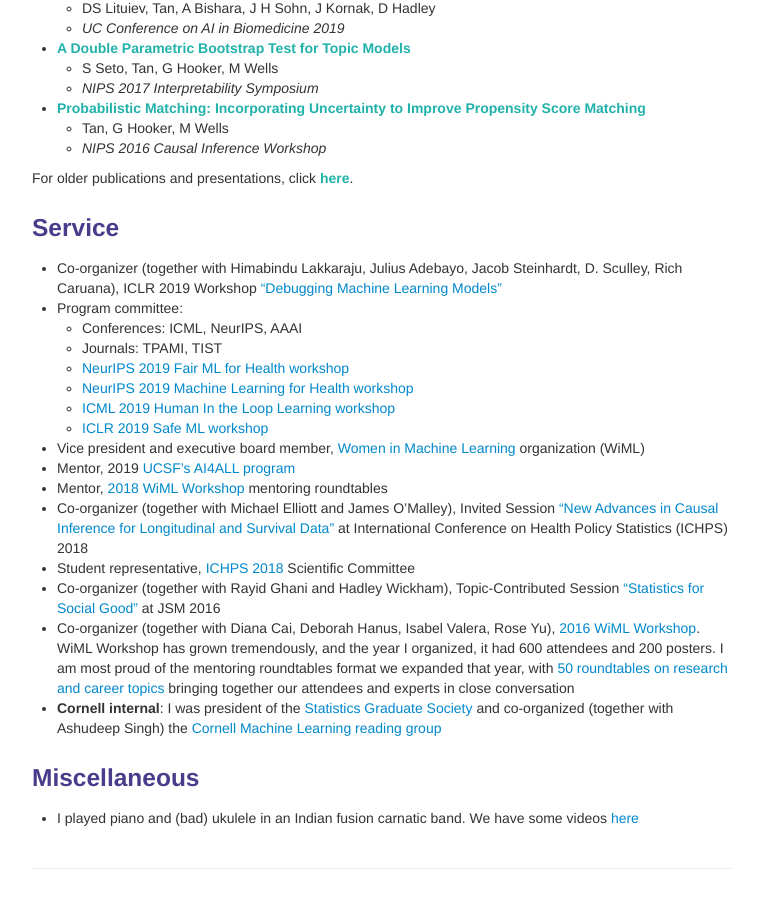
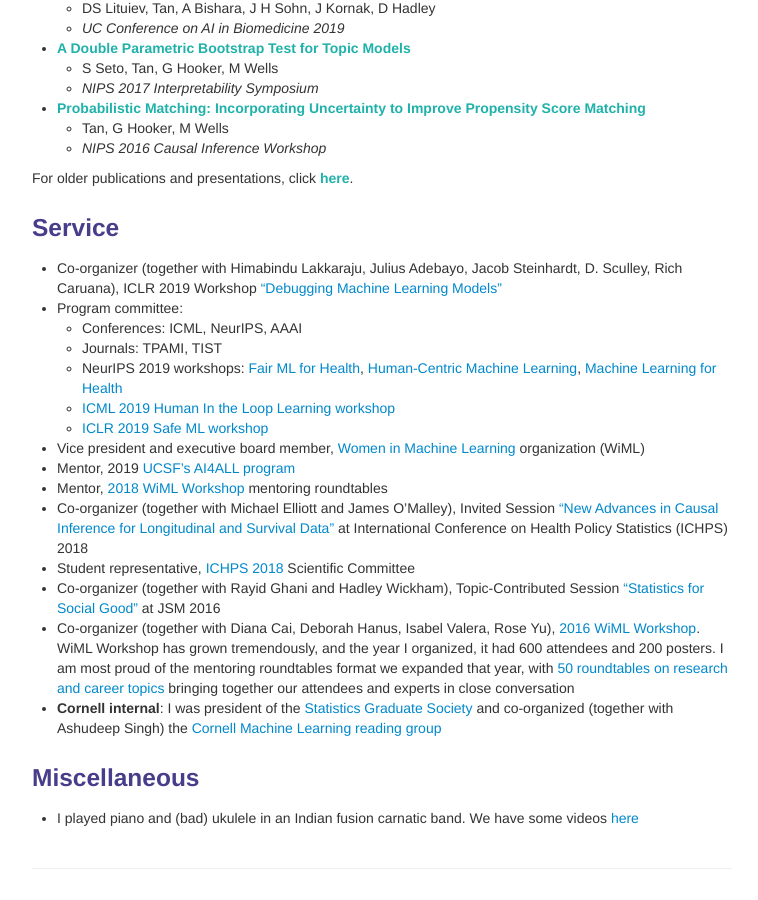
Before and after one commit to shftan/shftan.github.io, a Jekyll site: the page built from index.md, in a window 1280 px wide and 900 px high, scrolled down 1943 px. Shown: the whole window, without its empty margins (258-1016 px from the left). Built offline with Jekyll 4.4.1, drawn with Linux system fonts in a browser that asks for light colours.

Commit message:
Update index.md

```diff
--- a/index.md
+++ b/index.md
@@ -110,8 +110,7 @@ For older publications and presentations, click <a class="paper" href="olderpubl
 - Program committee:
   - Conferences: ICML, NeurIPS, AAAI
   - Journals: TPAMI, TIST
-  - [NeurIPS 2019 Fair ML for Health workshop](https://www.fairmlforhealth.com/)
-  - [NeurIPS 2019 Machine Learning for Health workshop](https://ml4health.github.io/2019/)
+  - NeurIPS 2019 workshops: [Fair ML for Health](https://www.fairmlforhealth.com/), [Human-Centric Machine Learning](https://sites.google.com/view/hcml-2019), [Machine Learning for Health](https://ml4health.github.io/2019/)
   - [ICML 2019 Human In the Loop Learning workshop](https://sites.google.com/view/hill2019/home)
   - [ICLR 2019 Safe ML workshop](https://sites.google.com/view/safeml-iclr2019/home)
 - Vice president and executive board member, [Women in Machine Learning](https://wimlworkshop.org) organization (WiML)
```
